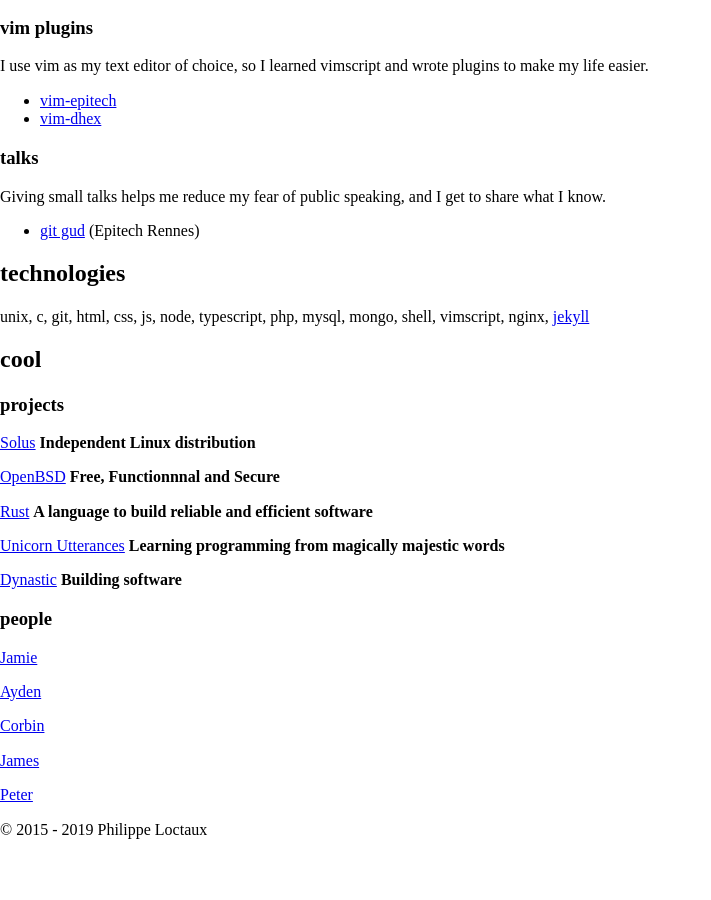
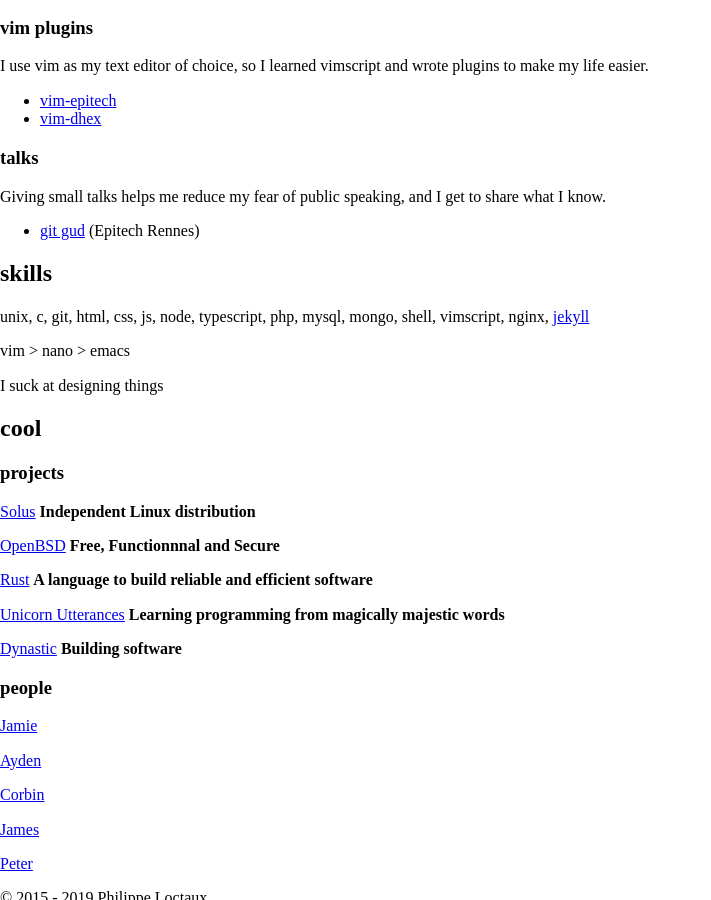
Before and after one commit to x4m3/plcom, a Jekyll site: the page built from index.markdown, in a window 1280 px wide and 900 px high, scrolled down 702 px. Shown: the whole window, without its empty margins (0-711 px from the left). Built offline with Jekyll 4.4.1, drawn with Linux system fonts in a browser that asks for light colours; before the commit the page ends 1541 px from its top, so only the background shows below that.

Commit message:
i got skillz

```diff
--- a/index.markdown
+++ b/index.markdown
@@ -48,9 +48,13 @@
 
 - [git gud](https://x4m3.rocks/talks/git-tek.pdf) (Epitech Rennes)
 
-## technologies
+## skills
 
 unix, c, git, html, css, js, node, typescript, php, mysql, mongo, shell, vimscript, nginx, [jekyll](https://github.com/x4m3/plcom)
+
+vim > nano > emacs
+
+I suck at designing things
 
 ## cool
 
```
